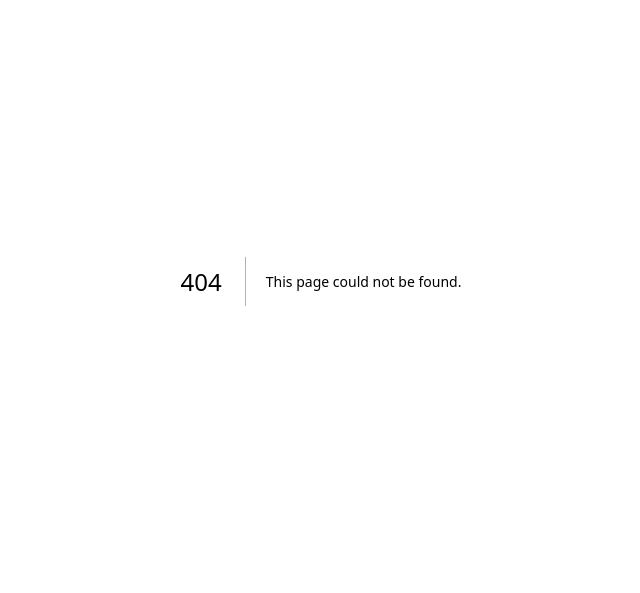
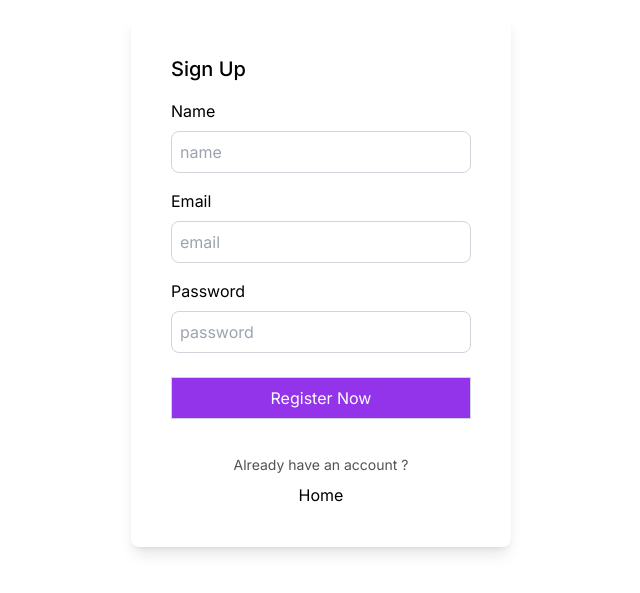
Before and after one commit to amezianechayer/bradery, a Next.js app: page /signup in a window 1280 px wide. Before the commit this address had no page. Shown: the part 119-712 px from the top of the page, without its empty margins (319-959 px from the left). Built offline with nearby package versions, Linux system fonts and the light colour scheme.

Commit message:
feat: :sparkles: Added SignUp connexion

```diff
--- /dev/null
+++ b/app/api/auth/[...nextauth]/options.ts
@@ -0,0 +1,73 @@
+import type { NextAuthOptions } from "next-auth";
+import CredentialsProvider  from "next-auth/providers/credentials";
+import prisma from "@/app/prismadb"
+import bcrypt from "bcrypt"
+
+export const options:NextAuthOptions = {
+    providers:[
+        CredentialsProvider({
+            name:"Credentials",
+            credentials:{
+                email:{
+                    label:'email',
+                    type:'text',
+                    placeholder:'your email'
+                },
+                password:{
+                    label:'password',
+                    type:'password',
+                    placeholder:'your password'
+                }
+            },
+            async authorize(credentials){
+
+                if(!credentials?.email || !credentials?.password){
+                    throw new Error('Invalid credentials')
+                }
+                const user = await prisma.user.findUnique({
+                    where:{
+                        email:credentials.email
+                    }
+                })
+
+                if(!user || !user?.password){
+                    throw new Error('Invalid credentials')
+                }
+
+                const isCorrectedPassword = await bcrypt.compare(
+                    credentials.password,
+                    user.password
+                )
+
+                if(!isCorrectedPassword){
+                    throw new Error('Invalid credentials')
+                }
+
+                return user;
+            }
+        })
+    ],
+    pages:{
+        signIn:'/signin',
+        error:'/signin'
+    },
+    callbacks:{
+        session: async ({session, token, user}) => {
+            if(session?.user){
+                session.user.id = token.uid;
+            }
+            return session
+        },
+        jwt: async ({user, token}) => {
+            if(user){
+                token.uid = user.id
+            }
+            return token
+        }
+    },
+    session:{
+        strategy:'jwt'
+    },
+    secret: process.env.NEXTAUTH_SECRET,
+    debug:process.env.NODE_ENV === 'development'
+}
--- /dev/null
+++ b/app/api/auth/[...nextauth]/route.ts
@@ -0,0 +1,6 @@
+import NextAuth from "next-auth";
+import {options} from "./options"
+
+const handler = NextAuth(options)
+
+export {handler as GET, handler as POST}
--- /dev/null
+++ b/app/api/register/route.ts
@@ -0,0 +1,28 @@
+import prisma from "@/app/prismadb"
+import bcrypt from "bcrypt"
+import { NextResponse } from "next/server"
+
+export async function POST(request: Request){
+    const body = await request.json()
+    const {
+        name,
+        email,
+        password,
+    } = body
+
+    const hashedPassword = await bcrypt.hash(password,12)
+
+    try {
+        const user = await prisma.user.create({
+            data:{
+                name,
+                email,
+                password: hashedPassword
+            }
+        })
+        return NextResponse.json(user)
+    } catch{
+
+        return NextResponse.error()
+    }
+}
--- /dev/null
+++ b/app/prismadb.ts
@@ -0,0 +1,10 @@
+import { PrismaClient } from "@prisma/client";
+
+declare global{
+    var prisma: PrismaClient | undefined
+}
+
+const client = globalThis.prisma || new PrismaClient
+if(process.env.NODE_ENV !== "production") globalThis.prisma = client
+
+export default client
--- /dev/null
+++ b/app/signin/page.tsx
@@ -0,0 +1,11 @@
+import React from "react";
+
+type Props = {}
+
+const page = (props: Props) => {
+    return (
+        <div>page</div>
+    )
+}
+
+export default page
--- /dev/null
+++ b/app/signin/signinform.tsx
@@ -0,0 +1,17 @@
+"use client";
+
+import React, {useState} from "react";
+import Link from "next/link"
+import {useRouter} from "next/navigation"
+import axios from "axios";
+import {signIn} from "next-auth/react"
+
+type Props = {}
+
+const Signinform = (props: Props) => {
+    return (
+        <div>S</div>
+    )
+}
+
+export default Signinform
--- /dev/null
+++ b/app/signup/page.tsx
@@ -0,0 +1,12 @@
+import React from "react"
+import SignForm from "./signForm"
+
+type Props = {}
+
+const page = (props: Props) => {
+    return (
+        <SignForm />
+        )
+}
+
+export default page
--- /dev/null
+++ b/app/signup/signForm.tsx
@@ -0,0 +1,77 @@
+"use client";
+
+import Link from "next/link"
+import React, { useState } from "react"
+import axios from "axios";
+import { useRouter } from "next/navigation";
+
+type Props = {}
+
+const SignForm = (props: Props) => {
+    const [user, setUser] = useState({
+        name:"",
+        email:"",
+        password:""
+    })
+
+    const router = useRouter();
+
+    const Register = () => {
+        const data = {
+            name: user.name,
+            email: user.email,
+            password: user.password
+        }
+        axios.post('/api/register', data)
+        .then((response) => {
+            console.log(response);
+        })
+        .catch((error) => {
+            console.log(error)
+        })
+        .finally(() => {
+            router.push('/signin')
+        })
+    }
+    return (
+        <div className="flex flex-col items-center justify-center min-h-screen py-2">
+            <div className="p-10 rounded-lg shadow-lg flex flex-col">
+                <h1 className="text-xl font-medium mb-4">Sign Up</h1>
+                <label htmlFor="" className="mb-2">Name</label>
+                <input
+                type="text"
+                className="p-2 border-gray-300 border-[1px] rounded-lg w-[300px] mb-4 focus:outline-none focus:border-gray-600 text-clip"
+                id="name"
+                value={user.name}
+                placeholder="name"
+                onChange={(e) => setUser({...user, name: e.target.value})}
+                />
+                <label htmlFor="" className="mb-2">Email</label>
+                <input
+                type="text"
+                className="p-2 border-gray-300 border-[1px] rounded-lg w-[300px] mb-4 focus:outline-none focus:border-gray-600 text-clip"
+                id="email"
+                value={user.email}
+                placeholder="email"
+                onChange={(e) => setUser({...user, email: e.target.value})}
+                />
+                <label htmlFor="" className="mb-2">Password</label>
+                <input
+                type="text"
+                className="p-2 border-gray-300 border-[1px] rounded-lg w-[300px] mb-4 focus:outline-none focus:border-gray-600 text-clip"
+                id="password"
+                value={user.password}
+                placeholder="password"
+                onChange={(e) => setUser({...user, password: e.target.value})}
+                />
+                <button onClick={Register} className="p-2 border bg-purple-600 text-white border-gray-300 mt-2 mb-4 focus:outline-none focus:border-gray-600">
+                    Register Now
+                </button>
+                <Link href="/signin" className="text-sm text-center mt-5 text-neutral-600">Already have an account ?</Link>
+                <Link href="/" className="text-center mt-2">Home</Link>
+            </div>
+        </div>
+    )
+}
+
+export default SignForm
--- a/package.json
+++ b/package.json
@@ -10,12 +10,17 @@
   },
   "dependencies": {
     "@prisma/client": "^5.5.2",
+    "@types/next-auth": "^3.15.0",
+    "axios": "^1.6.1",
+    "bcrypt": "^5.1.1",
     "next": "14.0.2",
+    "next-auth": "^4.24.5",
     "react": "^18",
     "react-dom": "^18",
     "react-icons": "^4.11.0"
   },
   "devDependencies": {
+    "@types/bcrypt": "^5.0.2",
     "@types/node": "^20",
     "@types/react": "^18",
     "@types/react-dom": "^18",
```
Also changed, not shown: types/next-auth.d.ts (added, +14 -0 lines), 1 other file (tests, documents, lock files or other folders).
